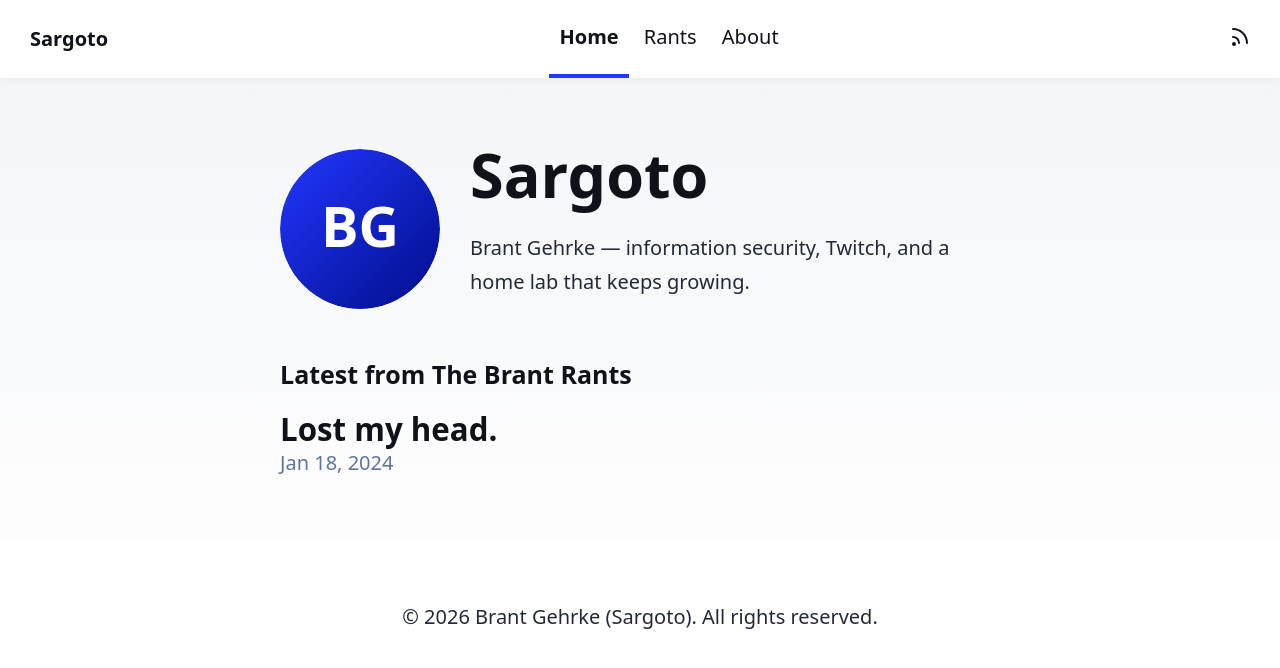
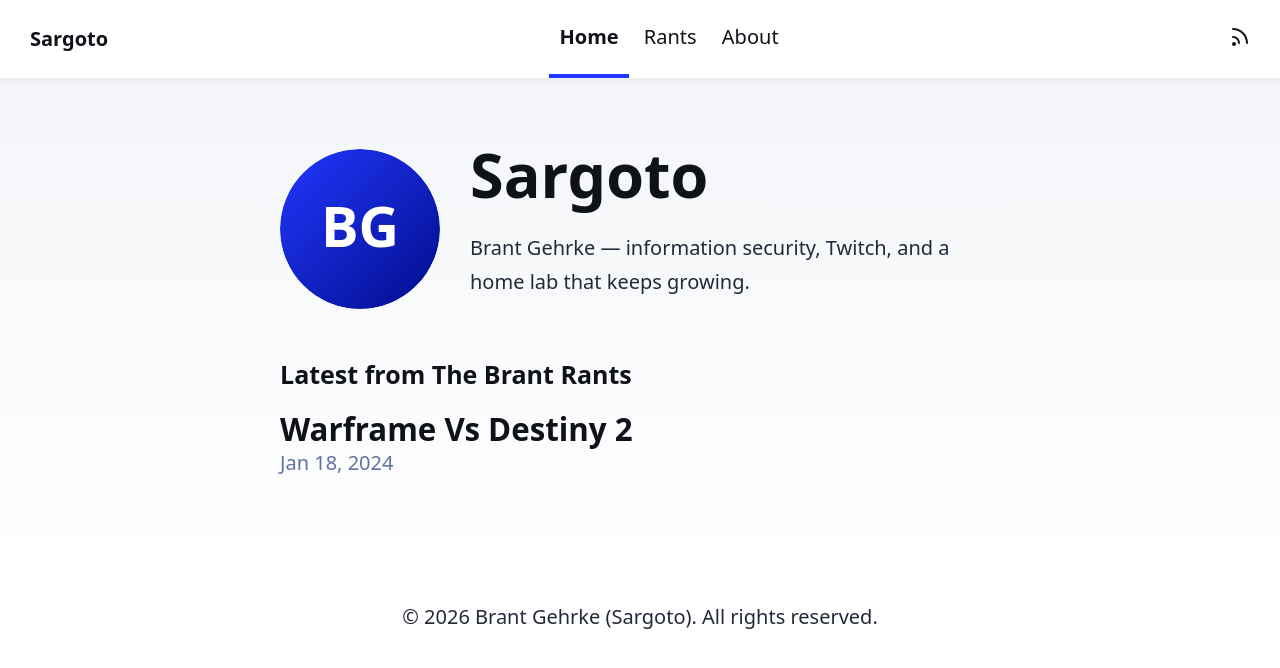
Before and after one commit to sargoto/sargoto.com, an Astro site: page / in a window 1280 px wide. Built offline with nearby package versions, Linux system fonts and the light colour scheme; Astro itself is replaced by a stand-in of ours.

Commit message:
Retitle the Warframe post to "Warframe Vs Destiny 2"
"Lost my head." referred to a picture on the old blog, not the post.
The file is renamed so the URL matches the title.

Co-Authored-By: Claude Fable 5.2 <noreply@anthropic.com>
Claude-Session: https://claude.ai/code/session_01RxLmpJSstkGWkb5nE7ENdW

```diff
--- a/src/content/rants/lost-my-head.md
+++ b/src/content/rants/warframe-vs-destiny-2.md
@@ -1,5 +1,5 @@
 ---
-title: 'Lost my head.'
+title: 'Warframe Vs Destiny 2'
 description: 'Warframe, Destiny 2, the Red War, and why live service games confuse me.'
 pubDate: 2024-01-18
 ---
```
